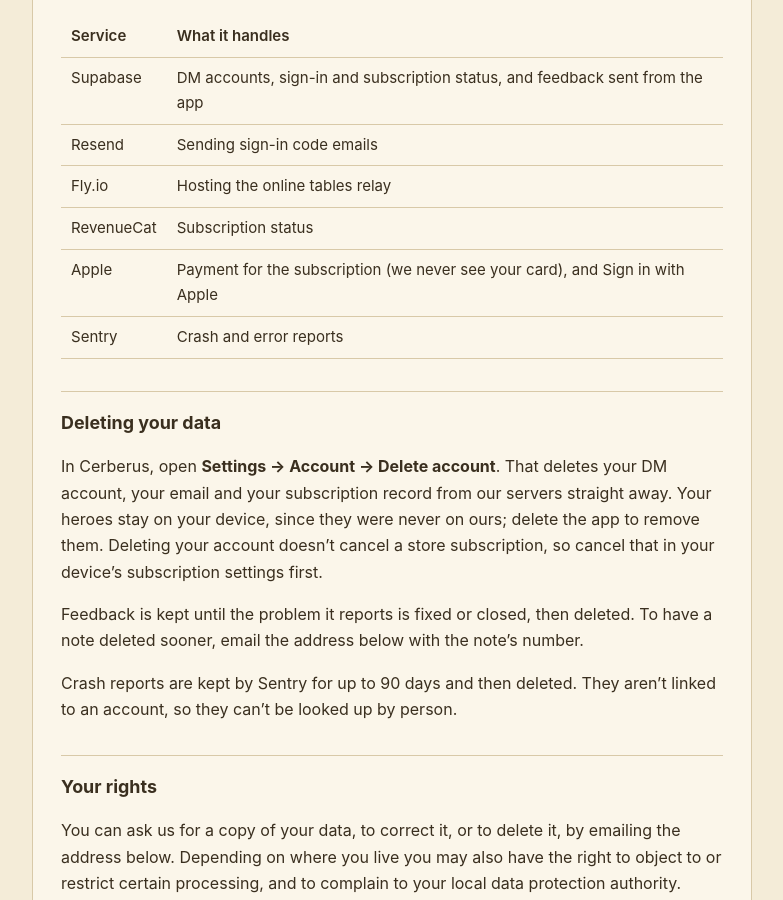
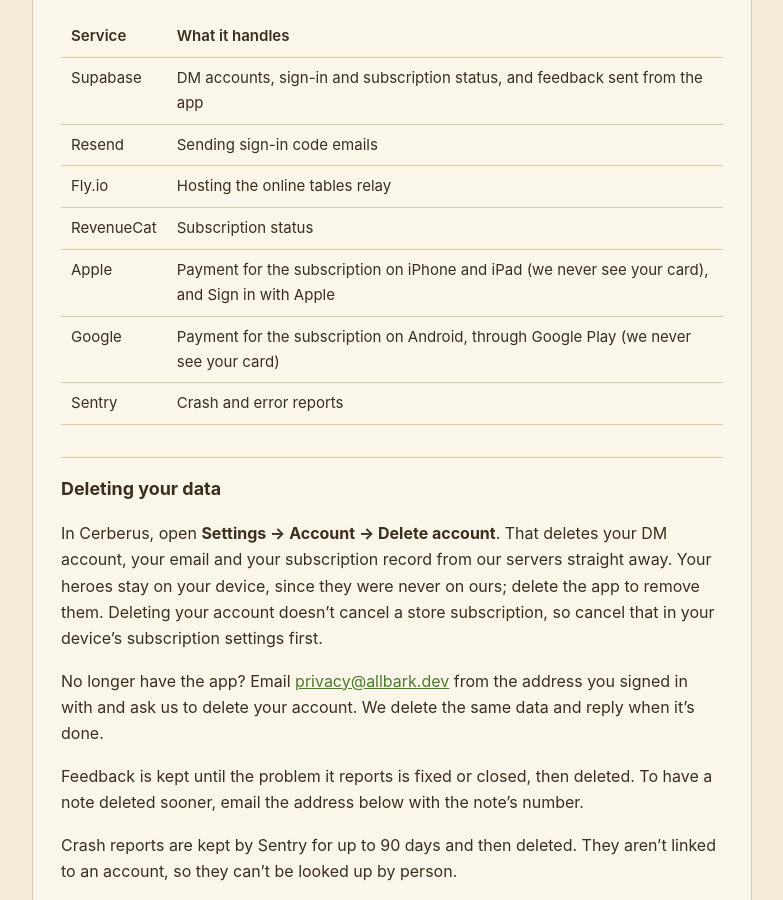
Before and after one commit to allbarkdev/allbark-dev, a Jekyll site: the page cerberus/privacy/index.html, which Jekyll copies as it is, in a window 1280 px wide and 900 px high, scrolled down 1627 px. Shown: the whole window, without its empty margins (248-1031 px from the left). Built offline with Jekyll 4.4.1, drawn with Linux system fonts in a browser that asks for light colours; some of the changed text lies outside the part shown.

Commit message:
Cerberus privacy: Google Play billing, and deleting an account without the app (#21)
For the Play listing: Play's Data safety form needs a web link for account deletion
(#delete), and Android subscriptions are paid through Google Play.


Claude-Session: https://claude.ai/code/session_01YVtDoBnskq2HqvuWji5vjW

Co-authored-by: Claude <noreply@anthropic.com>

```diff
--- a/cerberus/privacy/index.html
+++ b/cerberus/privacy/index.html
@@ -50,7 +50,7 @@
 <body>
 <main>
 <h1>Cerberus Privacy Policy</h1>
-  <p class="updated">Last updated 19 November 2026</p>
+  <p class="updated">Last updated 25 November 2026</p>
   <p>Cerberus is a TTRPG companion, a character builder and table sheet, made by All Bark
   (“we”, “us”). Most of it never talks to a server at all. This page explains what does leave
   your device, who handles it, and how to get rid of it.</p>
@@ -102,17 +102,22 @@
     <tr><td>Resend</td><td>Sending sign-in code emails</td></tr>
     <tr><td>Fly.io</td><td>Hosting the online tables relay</td></tr>
     <tr><td>RevenueCat</td><td>Subscription status</td></tr>
-    <tr><td>Apple</td><td>Payment for the subscription (we never see your card), and Sign in with
-    Apple</td></tr>
+    <tr><td>Apple</td><td>Payment for the subscription on iPhone and iPad (we never see your card),
+    and Sign in with Apple</td></tr>
+    <tr><td>Google</td><td>Payment for the subscription on Android, through Google Play (we never
+    see your card)</td></tr>
     <tr><td>Sentry</td><td>Crash and error reports</td></tr>
   </table>
 
-  <h2>Deleting your data</h2>
+  <h2 id="delete">Deleting your data</h2>
   <p>In Cerberus, open <strong>Settings → Account → Delete account</strong>. That deletes your DM
   account, your email and your subscription record from our servers straight away. Your heroes stay
   on your device, since they were never on ours; delete the app to remove them. Deleting your
   account doesn’t cancel a store subscription, so cancel that in your device’s subscription settings
   first.</p>
+  <p>No longer have the app? Email <a href="mailto:privacy@allbark.dev">privacy@allbark.dev</a>
+  from the address you signed in with and ask us to delete your account. We delete the same data
+  and reply when it’s done.</p>
   <p>Feedback is kept until the problem it reports is fixed or closed, then deleted. To have a
   note deleted sooner, email the address below with the note’s number.</p>
   <p>Crash reports are kept by Sentry for up to 90 days and then deleted. They aren’t linked to an
```
